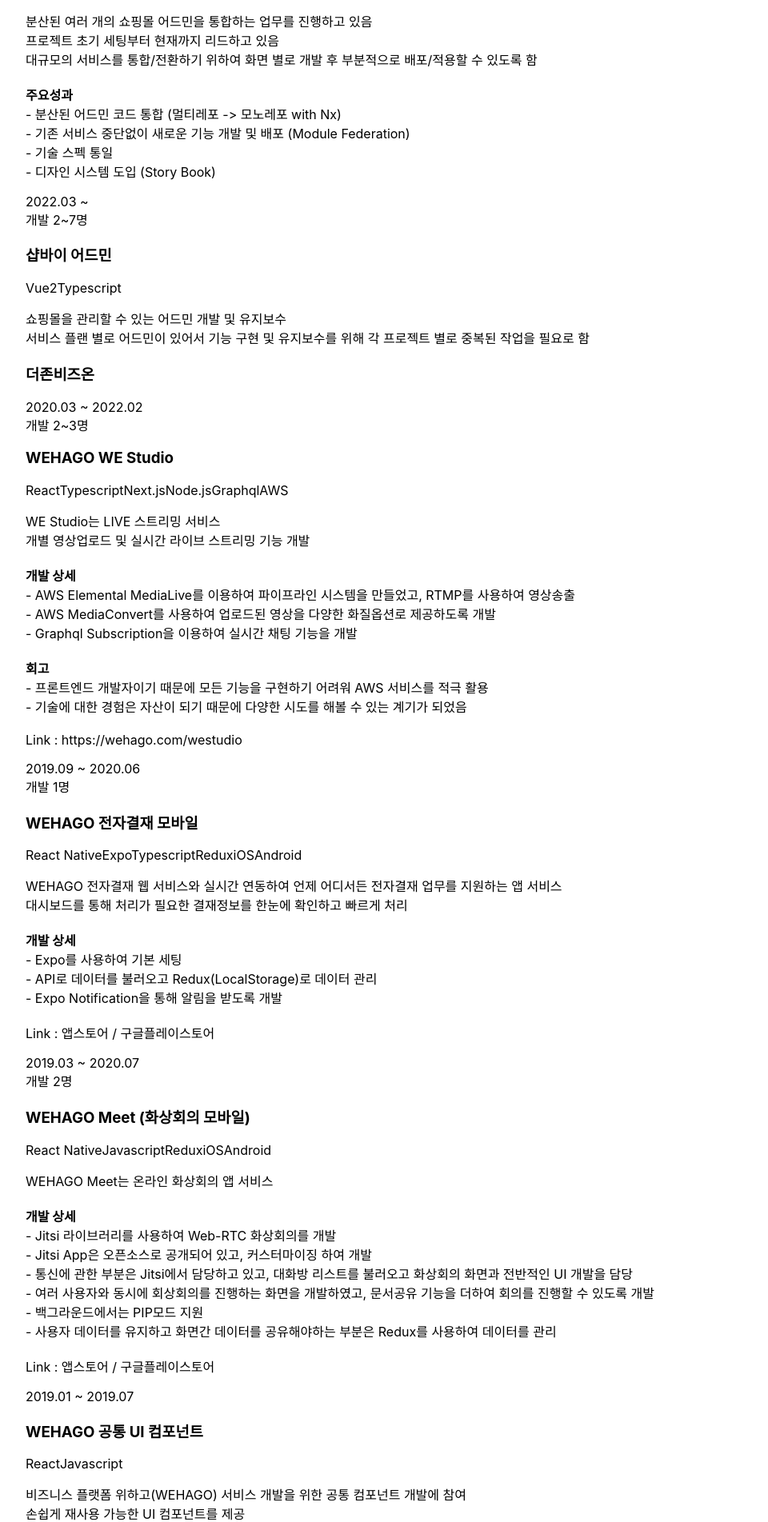
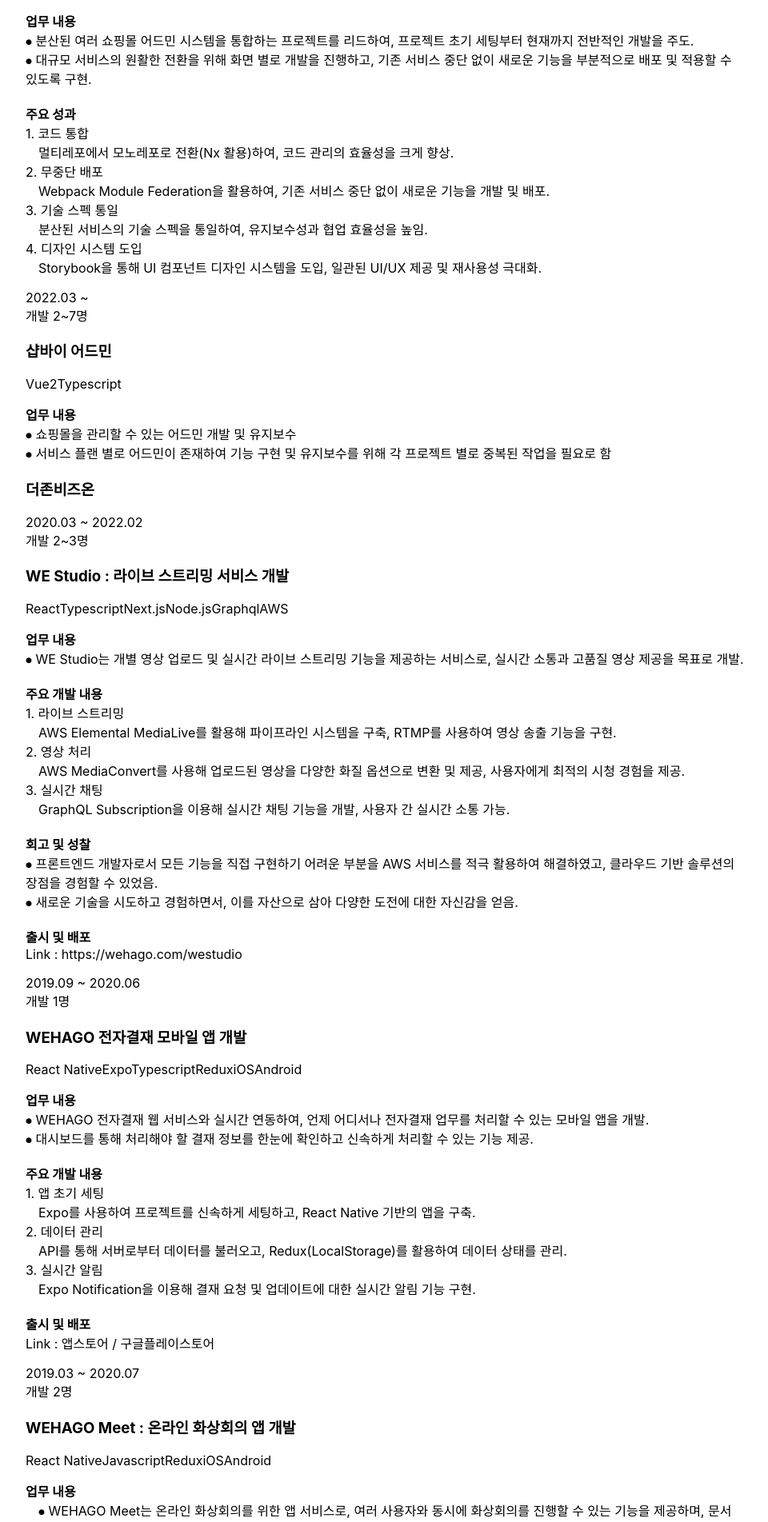
Before and after one commit to PeaceJung/FE-Resume-nextjs, a Next.js app: page / in a window 1280 px wide. Shown: the part 643-2546 px from the top of the page at 80% size, without its empty margins (158-1118 px from the left). Built offline with nearby package versions, Linux system fonts and the light colour scheme.

Commit message:
이력서 업데이트

```diff
--- a/public/css/Common.module.css
+++ b/public/css/Common.module.css
@@ -13,3 +13,8 @@
   opacity: 0.5;
   left: 0;
 }
+
+.span-t4 {
+  display: inline-block;
+  margin-left: 1rem;
+}
--- a/src/components/Pages/Resume/Project.tsx
+++ b/src/components/Pages/Resume/Project.tsx
@@ -19,7 +19,7 @@
     term: "2022.03 ~ ",
     people: "개발 5~7명",
     company: "NHN 커머스",
-    projectName: "샵바이 어드민 통합",
+    projectName: "쇼핑몰 어드민 통합 프로젝트 (Lead Developer)",
     stacks: [
       "React",
       "Typescript",
@@ -29,23 +29,41 @@
       "Story Book",
     ],
     detail: [
-      "분산된 여러 개의 쇼핑몰 어드민을 통합하는 업무를 진행하고 있음",
+      <b>업무 내용</b>,
       <br />,
-      "프로젝트 초기 세팅부터 현재까지 리드하고 있음",
+      "⦁ 분산된 여러 쇼핑몰 어드민 시스템을 통합하는 프로젝트를 리드하여, 프로젝트 초기 세팅부터 현재까지 전반적인 개발을 주도.",
       <br />,
-      "대규모의 서비스를 통합/전환하기 위하여 화면 별로 개발 후 부분적으로 배포/적용할 수 있도록 함",
+      "⦁ 대규모 서비스의 원활한 전환을 위해 화면 별로 개발을 진행하고, 기존 서비스 중단 없이 새로운 기능을 부분적으로 배포 및 적용할 수 있도록 구현.",
       <br />,
       <br />,
-      <b>주요성과</b>,
+      <b>주요 성과</b>,
       <br />,
-      "- 분산된 어드민 코드 통합 (멀티레포 -> 모노레포 with Nx)",
+      "1. 코드 통합",
       <br />,
-      "- 기존 서비스 중단없이 새로운 기능 개발 및 배포 (Module Federation)",
+      <span className={styles["span-t4"]}>
+        멀티레포에서 모노레포로 전환(Nx 활용)하여, 코드 관리의 효율성을 크게
+        향상.
+      </span>,
       <br />,
-      "- 기술 스펙 통일",
+      "2. 무중단 배포",
       <br />,
-      "- 디자인 시스템 도입 (Story Book)",
+      <span className={styles["span-t4"]}>
+        Webpack Module Federation을 활용하여, 기존 서비스 중단 없이 새로운
+        기능을 개발 및 배포.
+      </span>,
       <br />,
+      "3. 기술 스펙 통일",
+      <br />,
+      <span className={styles["span-t4"]}>
+        분산된 서비스의 기술 스펙을 통일하여, 유지보수성과 협업 효율성을 높임.
+      </span>,
+      <br />,
+      "4. 디자인 시스템 도입",
+      <br />,
+      <span className={styles["span-t4"]}>
+        Storybook을 통해 UI 컴포넌트 디자인 시스템을 도입, 일관된 UI/UX 제공 및
+        재사용성 극대화.
+      </span>,
     ],
   },
   {
@@ -56,9 +74,11 @@
     projectName: "샵바이 어드민",
     stacks: ["Vue2", "Typescript"],
     detail: [
-      "쇼핑몰을 관리할 수 있는 어드민 개발 및 유지보수",
+      <b>업무 내용</b>,
       <br />,
-      "서비스 플랜 별로 어드민이 있어서 기능 구현 및 유지보수를 위해 각 프로젝트 별로 중복된 작업을 필요로 함",
+      "⦁ 쇼핑몰을 관리할 수 있는 어드민 개발 및 유지보수",
+      <br />,
+      "⦁ 서비스 플랜 별로 어드민이 존재하여 기능 구현 및 유지보수를 위해 각 프로젝트 별로 중복된 작업을 필요로 함",
     ],
   },
 ];
@@ -69,31 +89,46 @@
     term: "2020.03 ~ 2022.02",
     people: "개발 2~3명",
     company: "더존비즈온",
-    projectName: "WEHAGO WE Studio",
+    projectName: "WE Studio : 라이브 스트리밍 서비스 개발",
     stacks: ["React", "Typescript", "Next.js", "Node.js", "Graphql", "AWS"],
     detail: [
-      "WE Studio는 LIVE 스트리밍 서비스",
+      <b>업무 내용</b>,
       <br />,
-      "개별 영상업로드 및 실시간 라이브 스트리밍 기능 개발",
+      "⦁ WE Studio는 개별 영상 업로드 및 실시간 라이브 스트리밍 기능을 제공하는 서비스로, 실시간 소통과 고품질 영상 제공을 목표로 개발.",
       <br />,
       <br />,
-      <b>개발 상세</b>,
+      <b>주요 개발 내용</b>,
       <br />,
-      "- AWS Elemental MediaLive를 이용하여 파이프라인 시스템을 만들었고, RTMP를 사용하여 영상송출",
-      // <br />,
-      // "시청자들에게는 HLS 프로토콜을 이용하여 서비스 하고 있습니다.",
+      "1. 라이브 스트리밍",
       <br />,
-      "- AWS MediaConvert를 사용하여 업로드된 영상을 다양한 화질옵션로 제공하도록 개발",
+      <span className={styles["span-t4"]}>
+        AWS Elemental MediaLive를 활용해 파이프라인 시스템을 구축, RTMP를
+        사용하여 영상 송출 기능을 구현.
+      </span>,
       <br />,
-      "- Graphql Subscription을 이용하여 실시간 채팅 기능을 개발",
+      "2. 영상 처리",
+      <br />,
+      <span className={styles["span-t4"]}>
+        AWS MediaConvert를 사용해 업로드된 영상을 다양한 화질 옵션으로 변환 및
+        제공, 사용자에게 최적의 시청 경험을 제공.
+      </span>,
+      <br />,
+      "3. 실시간 채팅",
+      <br />,
+      <span className={styles["span-t4"]}>
+        GraphQL Subscription을 이용해 실시간 채팅 기능을 개발, 사용자 간 실시간
+        소통 가능.
+      </span>,
       <br />,
       <br />,
-      <b>회고</b>,
+      <b>회고 및 성찰</b>,
       <br />,
-      "- 프론트엔드 개발자이기 때문에 모든 기능을 구현하기 어려워 AWS 서비스를 적극 활용",
+      "⦁ 프론트엔드 개발자로서 모든 기능을 직접 구현하기 어려운 부분을 AWS 서비스를 적극 활용하여 해결하였고, 클라우드 기반 솔루션의 장점을 경험할 수 있었음.",
       <br />,
-      "- 기술에 대한 경험은 자산이 되기 때문에 다양한 시도를 해볼 수 있는 계기가 되었음",
+      "⦁ 새로운 기술을 시도하고 경험하면서, 이를 자산으로 삼아 다양한 도전에 대한 자신감을 얻음.",
       <br />,
+      <br />,
+      <b>출시 및 배포</b>,
       <br />,
       <span>
         Link :{" "}
@@ -113,22 +148,41 @@
     key: "eapproval",
     people: "개발 1명",
     company: "더존비즈온",
-    projectName: "WEHAGO 전자결재 모바일",
+    projectName: "WEHAGO 전자결재 모바일 앱 개발",
     stacks: ["React Native", "Expo", "Typescript", "Redux", "iOS", "Android"],
     detail: [
-      "WEHAGO 전자결재 웹 서비스와 실시간 연동하여 언제 어디서든 전자결재 업무를 지원하는 앱 서비스",
+      <b>업무 내용</b>,
       <br />,
-      "대시보드를 통해 처리가 필요한 결재정보를 한눈에 확인하고 빠르게 처리",
+      "⦁ WEHAGO 전자결재 웹 서비스와 실시간 연동하여, 언제 어디서나 전자결재 업무를 처리할 수 있는 모바일 앱을 개발.",
+      <br />,
+      "⦁ 대시보드를 통해 처리해야 할 결재 정보를 한눈에 확인하고 신속하게 처리할 수 있는 기능 제공.",
       <br />,
       <br />,
-      <b>개발 상세</b>,
+      <b>주요 개발 내용</b>,
       <br />,
-      "- Expo를 사용하여 기본 세팅",
+      "1. 앱 초기 세팅",
       <br />,
-      "- API로 데이터를 불러오고 Redux(LocalStorage)로 데이터 관리",
+      <span className={styles["span-t4"]}>
+        Expo를 사용하여 프로젝트를 신속하게 세팅하고, React Native 기반의 앱을
+        구축.
+      </span>,
       <br />,
-      "- Expo Notification을 통해 알림을 받도록 개발",
+      "2. 데이터 관리",
       <br />,
+      <span className={styles["span-t4"]}>
+        API를 통해 서버로부터 데이터를 불러오고, Redux(LocalStorage)를 활용하여
+        데이터 상태를 관리.
+      </span>,
+      <br />,
+      "3. 실시간 알림",
+      <br />,
+      <span className={styles["span-t4"]}>
+        Expo Notification을 이용해 결재 요청 및 업데이트에 대한 실시간 알림 기능
+        구현.
+      </span>,
+      <br />,
+      <br />,
+      <b>출시 및 배포</b>,
       <br />,
       <span>
         Link :{" "}
@@ -157,26 +211,56 @@
     key: "meet",
     people: "개발 2명",
     company: "더존비즈온",
-    projectName: "WEHAGO Meet (화상회의 모바일)",
+    projectName: "WEHAGO Meet : 온라인 화상회의 앱 개발",
     stacks: ["React Native", "Javascript", "Redux", "iOS", "Android"],
     detail: [
-      "WEHAGO Meet는 온라인 화상회의 앱 서비스",
+      <b>업무 내용</b>,
+      <br />,
+      <span className={styles["span-t4"]}>
+        ⦁ WEHAGO Meet는 온라인 화상회의를 위한 앱 서비스로, 여러 사용자와 동시에
+        화상회의를 진행할 수 있는 기능을 제공하며, 문서 공유와 PIP(그림 속 그림)
+        모드를 지원.
+      </span>,
       <br />,
       <br />,
-      <b>개발 상세</b>,
+      <b>주요 개발 내용</b>,
       <br />,
-      "- Jitsi 라이브러리를 사용하여 Web-RTC 화상회의를 개발",
+      "1. 화상회의 구현",
       <br />,
-      "- Jitsi App은 오픈소스로 공개되어 있고, 커스터마이징 하여 개발",
+      <span className={styles["span-t4"]}>
+        Jitsi 라이브러리를 사용하여 WebRTC 기반의 화상회의 기능을 개발.
+      </span>,
       <br />,
-      "- 통신에 관한 부분은 Jitsi에서 담당하고 있고, 대화방 리스트를 불러오고 화상회의 화면과 전반적인 UI 개발을 담당",
+      <span className={styles["span-t4"]}>
+        오픈소스 Jitsi 앱을 커스터마이징하여 서비스에 최적화.
+      </span>,
       <br />,
-      "- 여러 사용자와 동시에 회상회의를 진행하는 화면을 개발하였고, 문서공유 기능을 더하여 회의를 진행할 수 있도록 개발",
+      "2. UI 및 기능 개발",
       <br />,
-      "- 백그라운드에서는 PIP모드 지원",
+      <span className={styles["span-t4"]}>
+        대화방 리스트를 불러오고, 화상회의 화면과 전반적인 UI를 개발.
+      </span>,
       <br />,
-      "- 사용자 데이터를 유지하고 화면간 데이터를 공유해야하는 부분은 Redux를 사용하여 데이터를 관리",
+      <span className={styles["span-t4"]}>
+        동시에 여러 사용자가 참여하는 회의 화면을 구성하고, 문서 공유 기능을
+        추가하여 회의 중에 실시간 협업이 가능하도록 구현.
+      </span>,
       <br />,
+      "3. PIP 모드 지원",
+      <br />,
+      <span className={styles["span-t4"]}>
+        백그라운드에서도 회의를 계속 진행할 수 있도록 PIP 모드를 지원.
+      </span>,
+      <br />,
+      "4. 데이터 관리",
+      <br />,
+      <span className={styles["span-t4"]}>
+        사용자 데이터 유지와 화면 간 데이터 공유는 Redux를 사용하여 효과적으로
+        관리.
+      </span>,
+      <br />,
+      <br />,
+      <b>출시 및 배포</b>,
       <br />,
       <span>
         Link :{" "}
@@ -206,11 +290,21 @@
     projectName: "WEHAGO 공통 UI 컴포넌트",
     stacks: ["React", "Javascript"],
     detail: [
-      "비즈니스 플랫폼 위하고(WEHAGO) 서비스 개발을 위한 공통 컴포넌트 개발에 참여",
+      <b>업무 내용</b>,
       <br />,
-      "손쉽게 재사용 가능한 UI 컴포넌트를 제공",
+      <span className={styles["span-t4"]}>
+        ⦁ 비즈니스 플랫폼 위하고(WEHAGO) 서비스 개발을 위한 공통 컴포넌트 개발에
+        참여.
+      </span>,
       <br />,
-      "신규 컴포넌트 개발과 여러 프로젝트에서 유기적으로 동작하고 퍼포먼스가 떨어지지 않도록 유지보수",
+      <span className={styles["span-t4"]}>
+        ⦁ 손쉽게 재사용 가능한 UI 컴포넌트를 제공.
+      </span>,
+      <br />,
+      <span className={styles["span-t4"]}>
+        ⦁ 신규 컴포넌트 개발과 여러 프로젝트에서 유기적으로 동작하고 퍼포먼스가
+        떨어지지 않도록 유지보수.
+      </span>,
     ],
   },
 ];
@@ -224,24 +318,24 @@
     projectName: "웹기반 게임 운영툴 개발",
     stacks: ["React", "Javascript", "Bootstrap", "Node.js"],
     detail: [
-      "Frontend",
+      <b>Frontend</b>,
       <br />,
-      "- 운영자가 캐릭터를 조회하고 커스터마이징 할 수 있는 웹기반 툴 개발",
+      "⦁ 운영자가 캐릭터를 조회하고 커스터마이징 할 수 있는 웹기반 툴 개발",
       <br />,
-      "- 서버 상태를 모니터링 할 수 있는 웹 대시보드 개발",
+      "⦁ 서버 상태를 모니터링 할 수 있는 웹 대시보드 개발",
       <br />,
-      "  - 모니터링용 서버와 소켓으로 실시간 정보를 받아와 UI로 표현",
+      "  ◦ 모니터링용 서버와 소켓으로 실시간 정보를 받아와 UI로 표현",
       <br />,
       <br />,
-      "Backend",
+      <b>Backend</b>,
       <br />,
-      "- Node.js를 사용하여 Frontend에 필요한 데이터를 게임서버로부터 받아와서 가공하는 중간서버를 개발",
+      "⦁ Node.js를 사용하여 Frontend에 필요한 데이터를 게임서버로부터 받아와서 가공하는 중간서버를 개발",
       <br />,
-      "- Frontend를 위한 API 개발",
+      "⦁ Frontend를 위한 API 개발",
       <br />,
-      "- Frontend <-> Node.js(중간서버) <-> 게임서버",
+      "⦁ Frontend <-> Node.js(중간서버) <-> 게임서버",
       <br />,
-      "- 각 서비스는 소켓으로 연결하여 통신함",
+      "⦁ 각 서비스는 소켓으로 연결하여 통신함",
       <br />,
     ],
   },
```
Also changed, not shown: src/components/Pages/Resume/Summary.tsx (+5 -10 lines).
